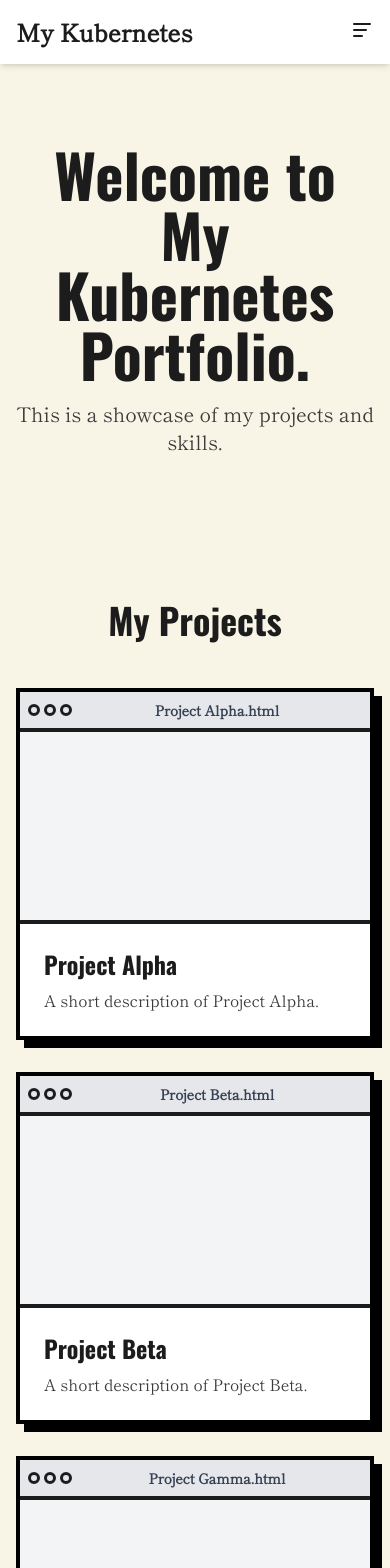
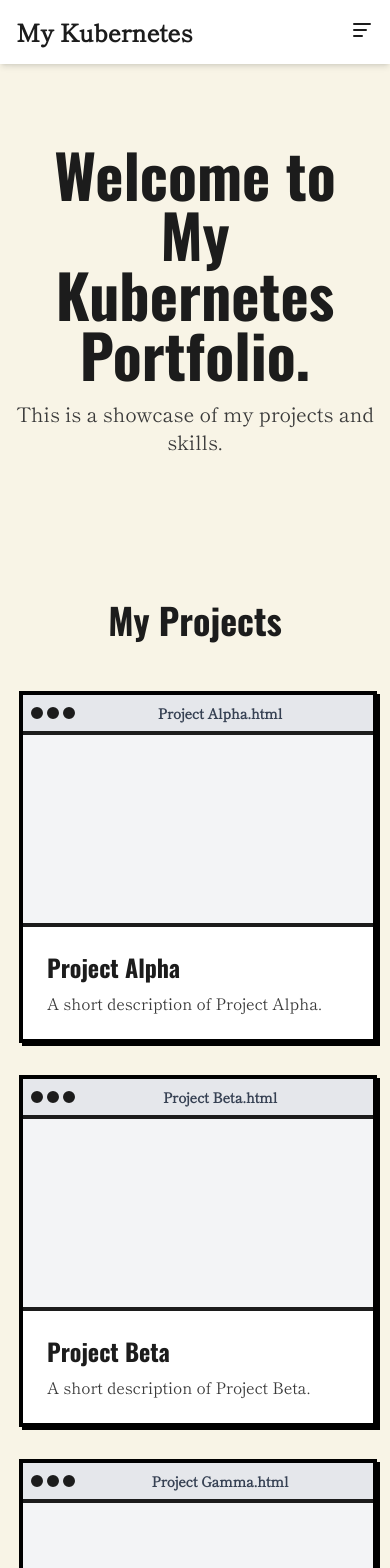
Before and after one commit to naganuma-tsutomu/my-kubernetes, a Next.js app: page / in a window 390 px wide. Shown: the top 1568 px of the page. Built offline with nearby package versions, Linux system fonts and the light colour scheme.

Commit message:
update; sp

```diff
--- a/app/page.tsx
+++ b/app/page.tsx
@@ -1,4 +1,7 @@
+"use client"; // Convert to Client Component
+
 import Link from "next/link";
+import { useEffect, useRef, useState } from "react";
 
 export default function Home() {
   const projects = [
@@ -53,18 +56,71 @@ export default function Home() {
             My Projects
           </h2>
           <div className="grid grid-cols-1 md:grid-cols-2 lg:grid-cols-3 gap-8">
-            {projects.map((project, index) => (
-              <div key={index} className="relative group transform transition-transform duration-300">
+            {projects.map((project, index) => {
+              const ref = useRef(null);
+              const [inView, setInView] = useState(false);
+              const [isMobile, setIsMobile] = useState(false);
+
+              useEffect(() => {
+                const handleResize = () => {
+                  setIsMobile(window.innerWidth < 768); // Tailwind's 'md' breakpoint is typically 768px
+                };
+
+                // Set initial value
+                handleResize();
+
+                window.addEventListener("resize", handleResize);
+                return () => window.removeEventListener("resize", handleResize);
+              }, []);
+
+              useEffect(() => {
+                if (isMobile) {
+                  const observer = new IntersectionObserver(
+                    ([entry]) => {
+                      setInView(entry.isIntersecting);
+                    },
+                    {
+                      root: null, // viewport
+                      rootMargin: "0px",
+                      threshold: 1.0, // Entire item visible
+                    }
+                  );
+
+                  if (ref.current) {
+                    observer.observe(ref.current);
+                  }
+
+                  return () => {
+                    if (ref.current) {
+                      observer.unobserve(ref.current);
+                    }
+                  };
+                } else {
+                  // If not mobile, always consider it "in view" to disable scroll animation
+                  setInView(true);
+                }
+              }, [ref, isMobile]);
+
+              return (
+                <div
+                  key={index}
+                  ref={ref}
+                  className={`relative group`}
+                >
                   {/* Shadow Element */}
-                <div className="absolute top-2 left-2 w-full h-full bg-black transform transition-transform duration-300 group-hover:translate-x-[-2px] group-hover:translate-y-[-2px]"></div>
+                  <div
+                    className={`absolute top-2 left-2 w-full h-full bg-black transform transition-transform duration-300 group-hover:translate-x-[-2px] group-hover:translate-y-[-2px]
+                      ${inView && isMobile ? "translate-x-[-2px] translate-y-[-2px]" : "translate-x-0 translate-y-0"}`}
+                  ></div>
                   {/* Card Element */}
-                <div className="relative bg-white overflow-hidden border-4 border-black hover:translate-x-[3px] hover:translate-y-[3px] transition-transform duration-300">
+                  <div className={`relative bg-white overflow-hidden border-4 border-black hover:translate-x-[3px] hover:translate-y-[3px] transition-transform duration-300
+                    ${inView && isMobile ? "translate-x-[3px] translate-y-[3px]" : "translate-x-0 translate-y-0"}`}>
                     <Link href={`/projects/${project.slug}`}>
                       <div className="flex items-center p-2 bg-gray-200 border-b-4">
                         <div className="flex space-x-1">
-                        <span className="w-3 h-3 rounded-full border-3 group-hover:bg-[#1C1C1C] transition-colors"></span>
-                        <span className="w-3 h-3 rounded-full border-3 group-hover:bg-[#1C1C1C] transition-colors"></span>
-                        <span className="w-3 h-3 rounded-full border-3 group-hover:bg-[#1C1C1C] transition-colors"></span>
+                          <span className={`w-3 h-3 rounded-full border-3 group-hover:bg-[#1C1C1C] transition-colors ${inView && isMobile ? "bg-[#1C1C1C]" : ""}`}></span>
+                          <span className={`w-3 h-3 rounded-full border-3 group-hover:bg-[#1C1C1C] transition-colors ${inView && isMobile ? "bg-[#1C1C1C]" : ""}`}></span>
+                          <span className={`w-3 h-3 rounded-full border-3 group-hover:bg-[#1C1C1C] transition-colors ${inView && isMobile ? "bg-[#1C1C1C]" : ""}`}></span>
                         </div>
                         <div className="flex-grow text-center text-sm text-gray-700 font-bold">
                           {project.title}.html
@@ -80,7 +136,8 @@ export default function Home() {
                     </Link>
                   </div>
                 </div>
-            ))}
+              );
+            })}
           </div>
         </div>
       </section>
```
Lines whose indentation alone changed are shown as unchanged.
